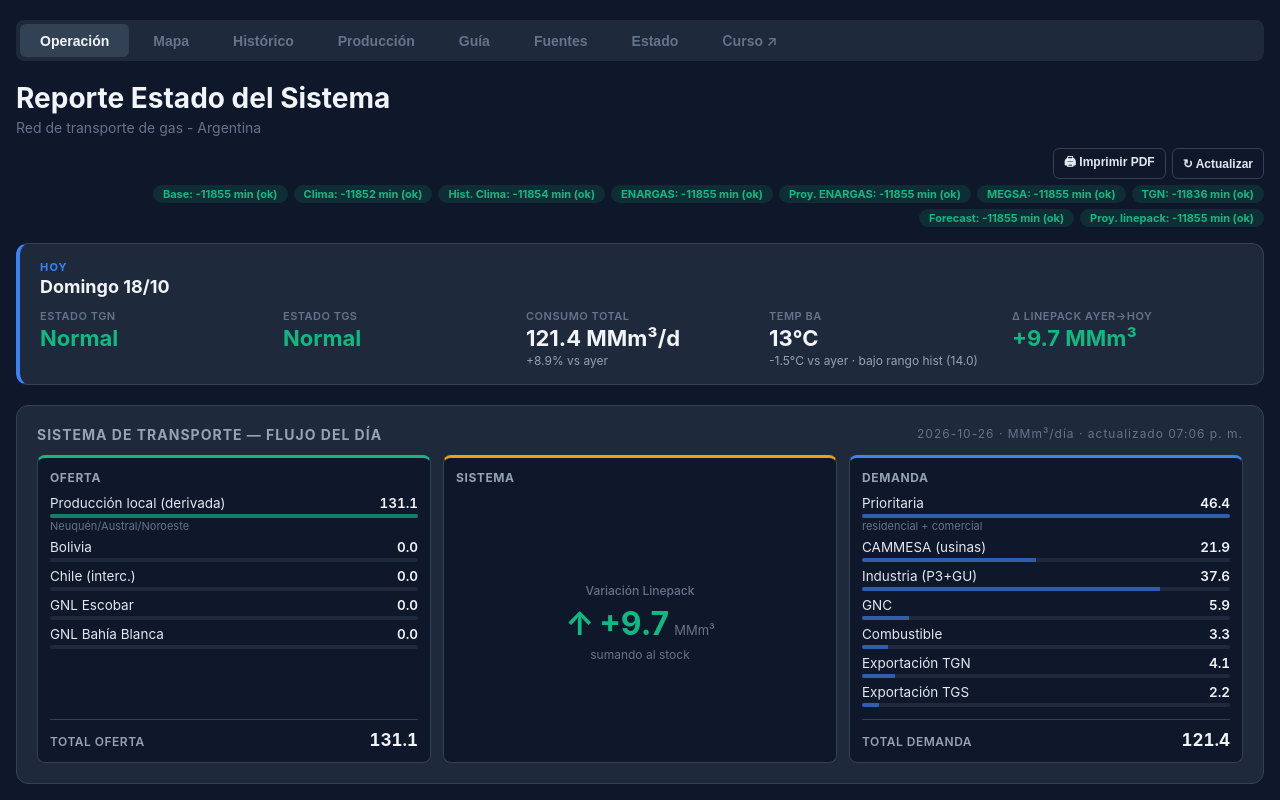
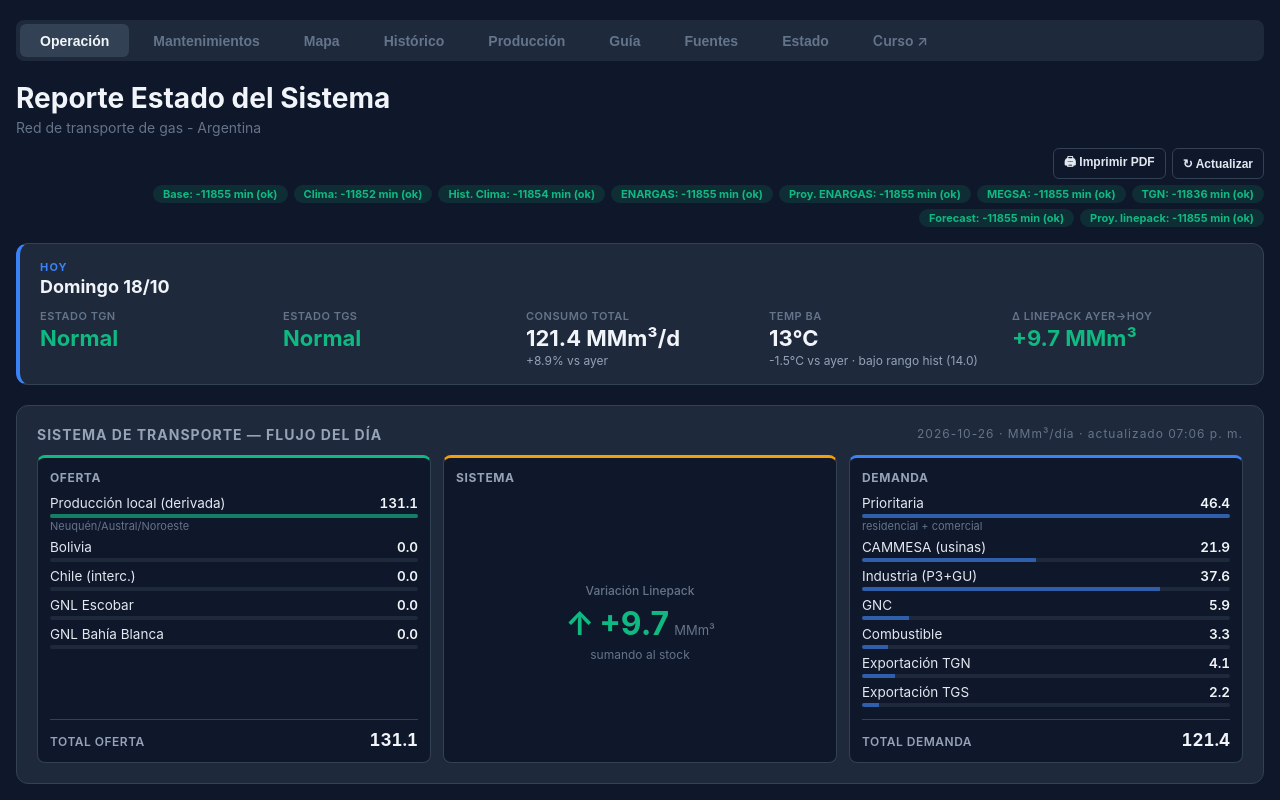
Before and after one commit to RodrigoManassero/estado-sistema-gas-rodrigo, a React (Vite) app: page / in a window 1280 px wide. Shown: the top 800 px of the page. Built offline with nearby package versions, Linux system fonts and the light colour scheme.

Commit message:
Add mantenimientos page to App component

```diff
--- a/src/App.tsx
+++ b/src/App.tsx
@@ -8,10 +8,11 @@ import ProduccionPage from './components/ProduccionPage'
 import FuentesPage from './components/FuentesPage'
 import StatusPage from './components/StatusPage'
 import GuidePage from './components/GuidePage'
+import MantenimientosPage from './components/mantenimientos/MantenimientosPage'
 
-type Page = 'operacion' | 'mapa' | 'historico' | 'produccion' | 'guia' | 'fuentes' | 'status'
+type Page = 'operacion' | 'mantenimientos' | 'mapa' | 'historico' | 'produccion' | 'guia' | 'fuentes' | 'status'
 
-const VALID_PAGES: readonly Page[] = ['operacion', 'mapa', 'historico', 'produccion', 'guia', 'fuentes', 'status']
+const VALID_PAGES: readonly Page[] = ['operacion', 'mantenimientos', 'mapa', 'historico', 'produccion', 'guia', 'fuentes', 'status']
 
 // Read ?tab=... from URL on first render so links like ?tab=mapa land directly
 // on that page. Also keep the query string in sync as the user navigates so the
@@ -49,6 +50,7 @@ function useTabFromURL(): [Page, (p: Page) => void] {
 function Nav({ page, setPage }: { page: Page; setPage: (p: Page) => void }) {
   const tabs: { id: Page; label: string }[] = [
     { id: 'operacion', label: 'Operación' },
+    { id: 'mantenimientos', label: 'Mantenimientos' },
     { id: 'mapa', label: 'Mapa' },
     { id: 'historico', label: 'Histórico' },
     { id: 'produccion', label: 'Producción' },
@@ -168,6 +170,7 @@ export default function App() {
       <div style={{ maxWidth: 1400, margin: '0 auto', padding: `${space.xl}px ${space.lg}px` }}>
         <Nav page={page} setPage={setPage} />
         {page === 'operacion' && <OperacionPage />}
+        {page === 'mantenimientos' && <MantenimientosPage />}
         {page === 'mapa' && <MapaPage />}
         {page === 'historico' && <HistoricoPage />}
         {page === 'produccion' && <ProduccionPage />}
```
